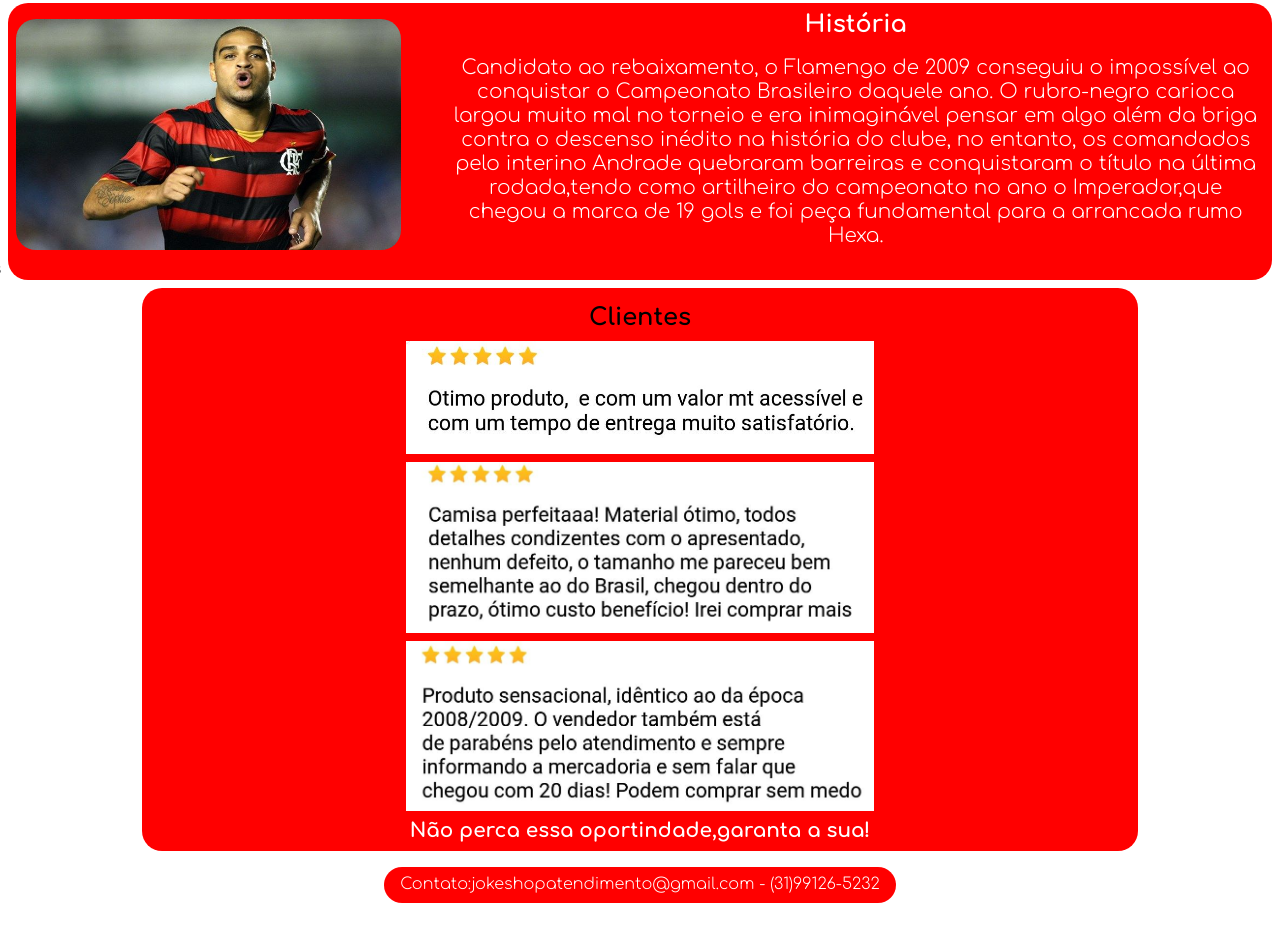
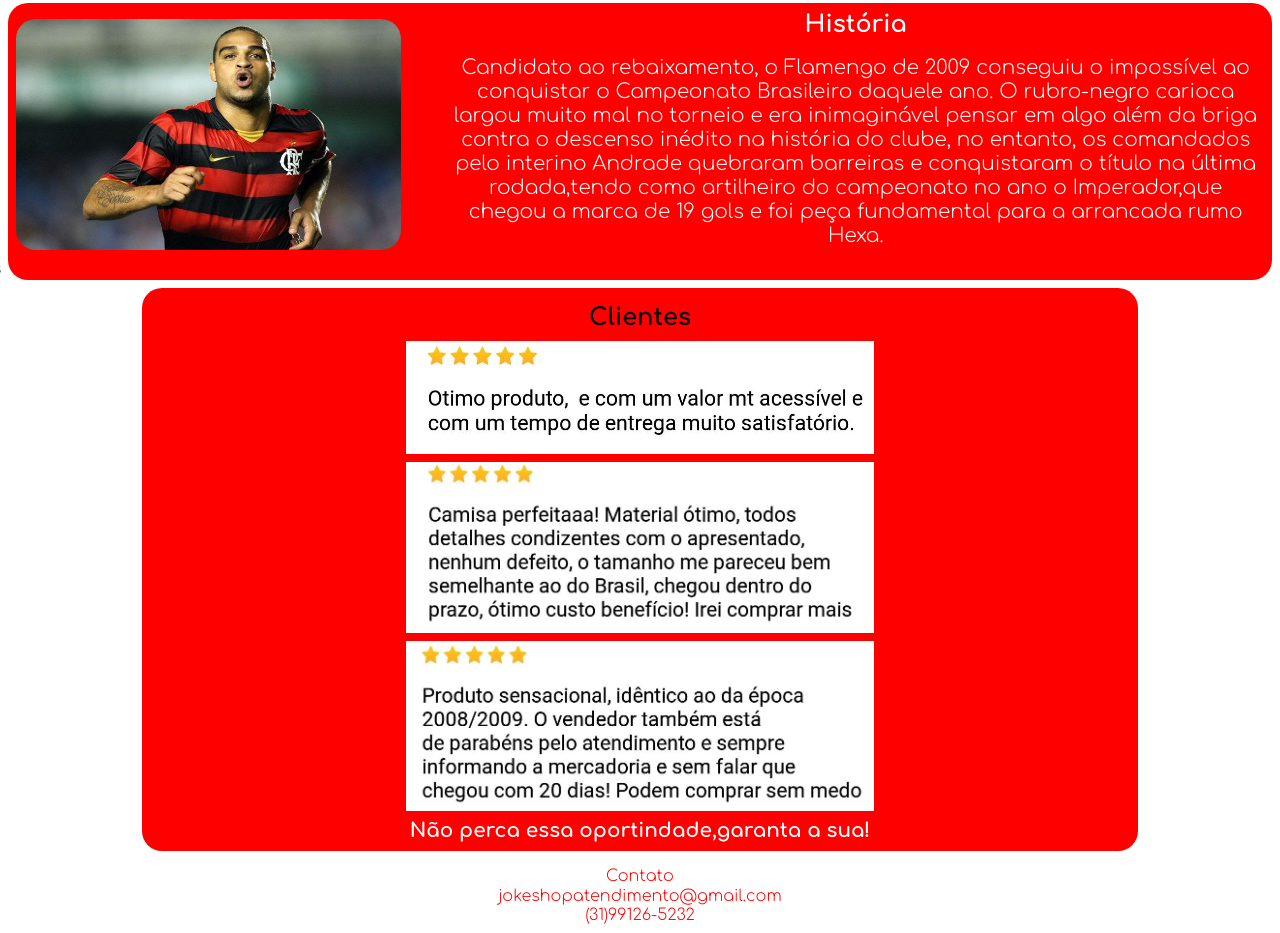
Before and after one commit to jokeshop/CamisaFlamengo2009, a plain HTML site: page index.html in a window 1280 px wide. Shown: the part 642-1575 px from the top of the page. Before the commit the page ends 1553 px from the top, so only its background shows below. Drawn offline with nearby package versions, Linux system fonts and the light colour scheme; some packages are replaced by stand-ins of ours; a script that the page names is missing.

Commit message:
Update index.html

```diff
--- a/index.html
+++ b/index.html
@@ -233,17 +233,7 @@
      </div>
 
 
-
-
-<div class="d-flex justify-content-center">
-          <div class="areaCompras ml-2 mr-2 mt-2 mb-2">
-           <div class="d-flex justify-content-center">
-
-         <h6 style="color: white;" class="H3mengo mt-2 ml-3 mr-3">Contato:jokeshopatendimento@gmail.com - (31)99126-5232
-         </h6>
-         </div>
-       </div>
-       </div>
+        <h6 style="color: red;text-align: center;" class="H3mengo mt-2 ml-2 mr-2 ">Contato<br>jokeshopatendimento@gmail.com<br>(31)99126-5232
 
 
 
```
